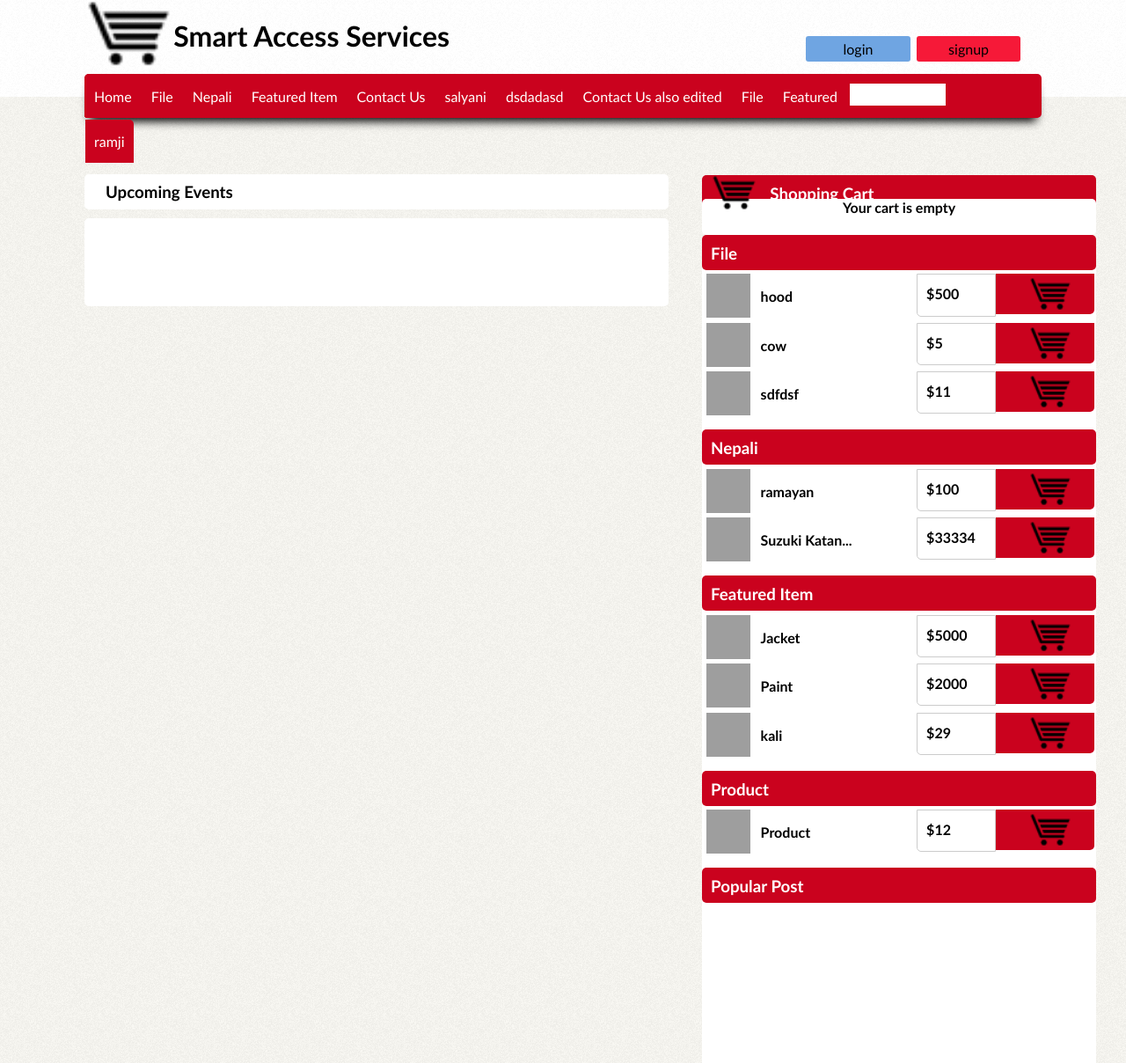
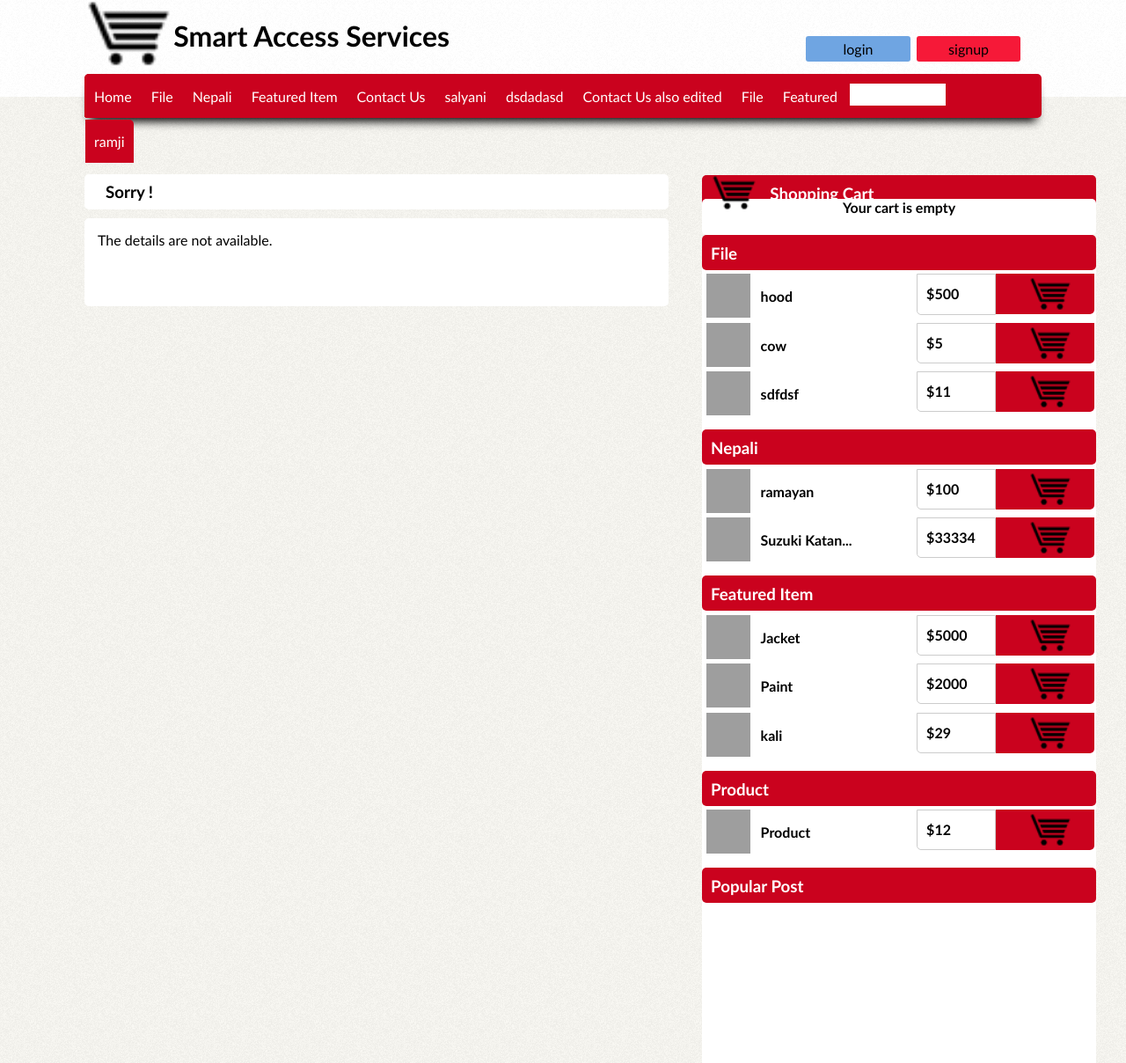
Before and after one commit to infotechnab/SmartCart, a CodeIgniter app: page /bnw/index.php/view/eventDetails/index in a window 1280 px wide. Shown: the top 1208 px of the page at 88% size. Run offline with CodeIgniter, Linux system fonts and the light colour scheme; data comes from the database, SQL or seed files in the repository; some libraries are stand-ins or nearby versions; grey boxes are pictures that could not be loaded.

Commit message:
working on events view

```diff
--- a/application/controllers/view.php
+++ b/application/controllers/view.php
@@ -848,10 +848,11 @@ class View extends CI_Controller {
         $data['featureItem'] = $this->productmodel->featured_item();
         $data['category'] = $this->productmodel->category_list();
         $data['slider_json'] = json_encode($data['featureItem']);
+        $data['events']= $this->productmodel->get_events_by_id($id);
         $this->load->view('templates/header', $data);
         $this->load->view('templates/navigation');
 
-        $this->load->view('templates/single_event');
+        $this->load->view('templates/single_event', $data);
 
         $this->load->view('templates/cart');
         $this->load->view('templates/sidebarview', $data);
--- a/application/models/productmodel.php
+++ b/application/models/productmodel.php
@@ -65,6 +65,11 @@ public function product_info(){
     }
     public function get_all_events(){
         $this->db->order_by('date','DESC');
+         $query = $this->db->get('events');
+        return $query->result();
+    }
+     public function get_events_by_id($id){
+        $this->db->where('id',$id);
          $query = $this->db->get('events');
         return $query->result();
     }
--- a/application/views/templates/single_event.php
+++ b/application/views/templates/single_event.php
@@ -1,16 +1,56 @@
 <div id='content'>
     <!-- from slider starts-->
+<?php
+if(!empty($events)){
+    foreach($events as $event){
+        $title=$event->title;
+        $time=$event->date;
+        $location= $event->location;
+        $details= $event->details;
+        $image= $event->image;
+        $year=date_parse($time);
+        $date='Date:'.$year['year'].'-'.$year['month'].'-'.$year['day'];
+        if ($year['hour']>=12){
+            $time=$year['hour']-12;
+            $fullTime='Time:'.$time.':'.$year['minute'].'pm';
+            } else{
+                $time=$year['hour'];
+                $fullTime='Time:'.$time.':'.$year['minute'].'am';
 
+            }
+}}
+ else {
+    $title="Sorry !";
+    $date="";
+    $fullTime="";
+    $time="";
+    $location="";
+    $details="The details are not available.";
+    $image="";
+}
+
+?>
 
     <!-- the slider ends here-->
 
     <div class='contentHeader'>
 
-        <h3> Upcoming Events</h3>
+        <h3> <?php echo $title; ?></h3>
     </div>
 
     <div class="eventContainer">
+       <?php if (strlen($image)>2) {
+    ?>
+                <div class='eventImage' style="outline: 1px solid black;">
+                <img class="srcimage" src="<?php echo base_url() . "content/uploads/images/" .$image; ?>" alt=""/>
+            </div>
 
+<?php } ?>
+        <div class='eventDetails'>
+                    <h4 style="color: #5D5D5D;"><?php echo $date; ?> <?php echo $fullTime; ?></h4>
+                    <h4><?php echo $location; ?></h4>
+                    <p><?php echo $details; ?></p>
+    </div>
     </div>
 
 
--- a/content/uploads/styles/styles.css
+++ b/content/uploads/styles/styles.css
@@ -411,7 +411,7 @@ body
     margin: 0px;
     padding: 2.5%;
     float: left;
-    height: 36px;
+    height: 34px;
     border-radius: 0px 0px 0px 5px;
     border: 1px solid #ccc;
     width: 38%;
@@ -1890,5 +1890,11 @@ input:-moz-placeholder { color:#999; }
 {
     padding: 10px;
     float: left;
-    width: 55%;
-}
+    width: auto;
+}
+.eventDetails h4, .eventDetails p
+{
+    margin: 5px;
+    padding:0px;
+
+}
```
Also changed, not shown: application/views/templates/all_events.php (+18 -10 lines).
